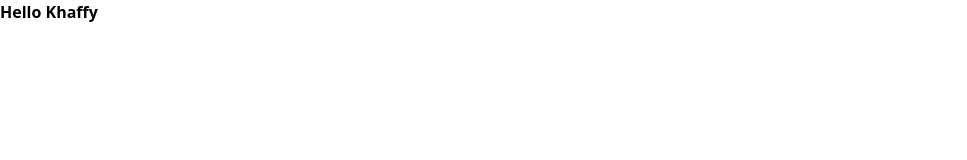
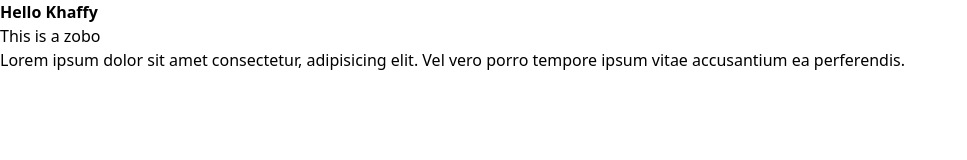
Before and after one commit to Khaffycodes/landing-page-assignment, a website: page src/index.html in a window 1280 px wide. Shown: the whole page, without its empty margins (0-967 px from the left). Drawn offline with nearby package versions, Linux system fonts and the light colour scheme; files that its build step writes are made by us from their sources.

Commit message:
updating html

```diff
--- a/src/index.html
+++ b/src/index.html
@@ -7,5 +7,10 @@
   </head>
   <body>
     <h1 class="font-bold">Hello Khaffy</h1>
+    <div>This is a zobo</div>
+    <p>
+      Lorem ipsum dolor sit amet consectetur, adipisicing elit. Vel vero porro
+      tempore ipsum vitae accusantium ea perferendis.
+    </p>
   </body>
 </html>
```
